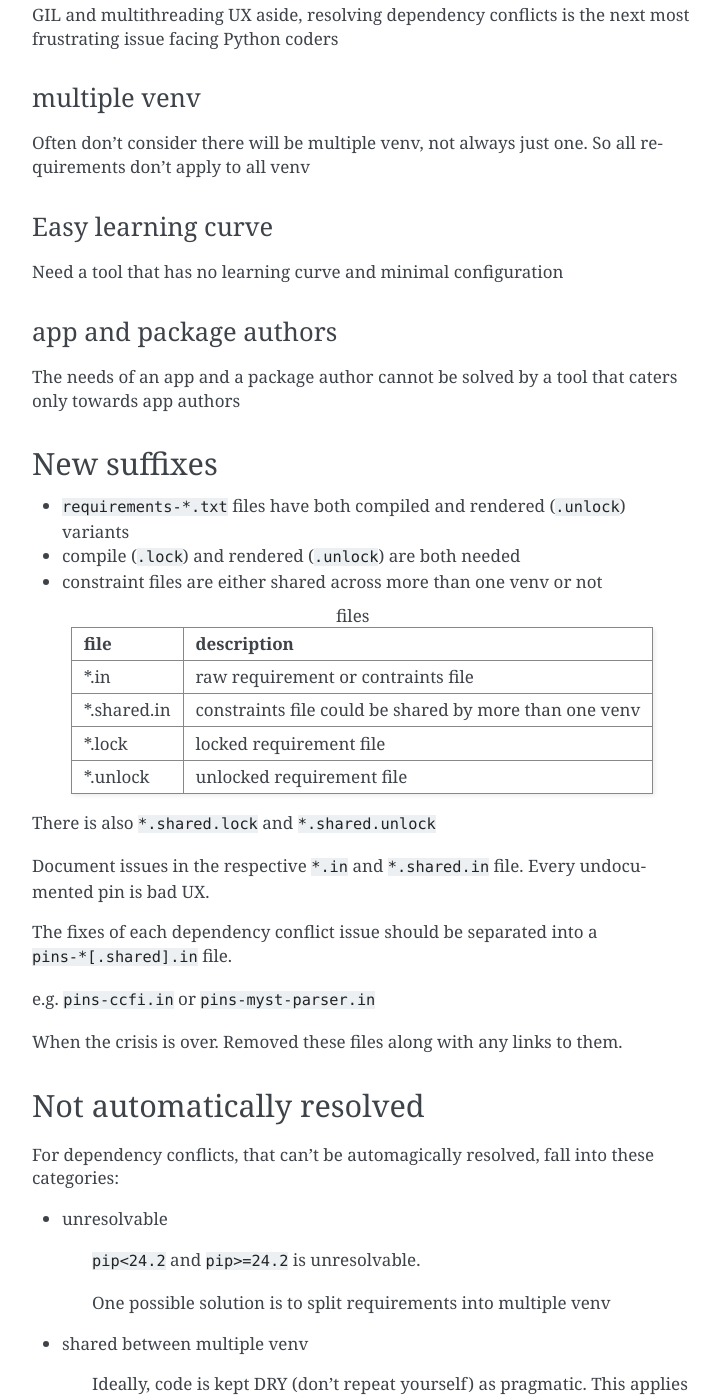
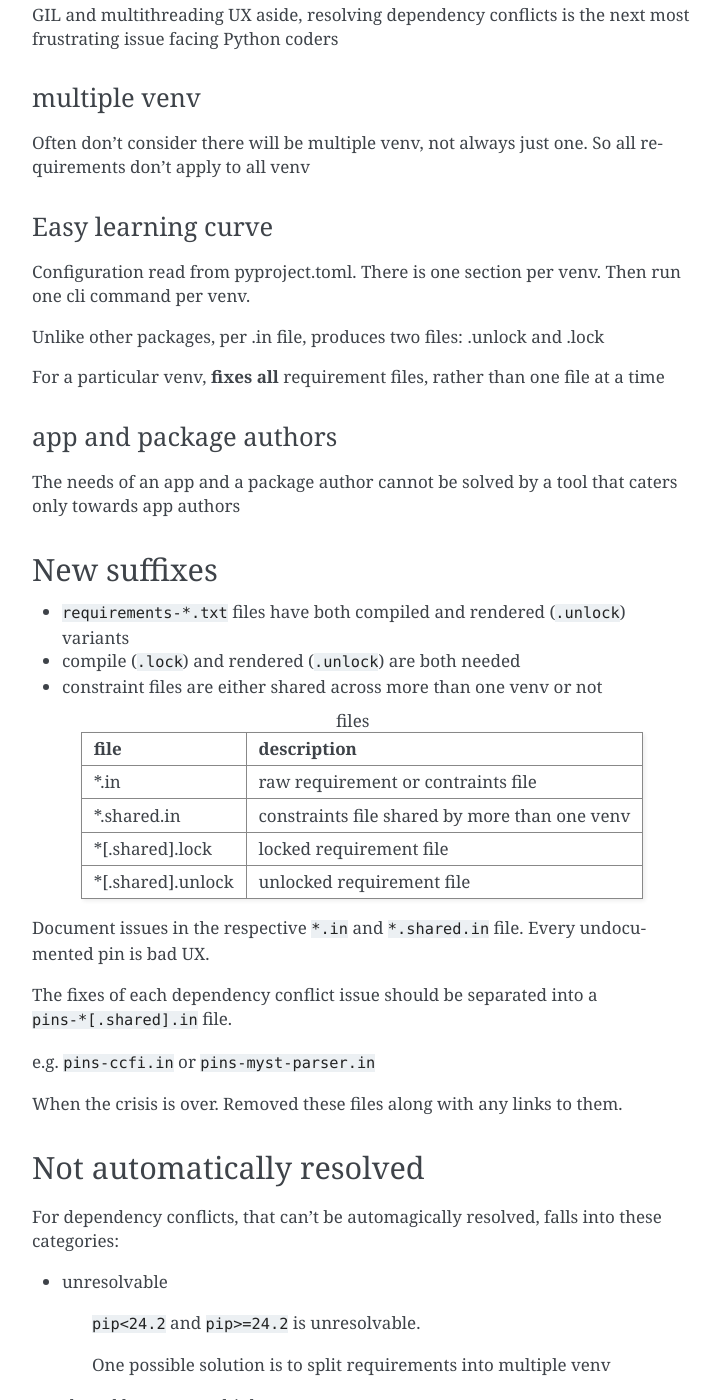
Before and after one commit to msftcangoblowm/wreck, a Sphinx documentation site: the page built from docs/overview.rst, in a window 1280 px wide and 1400 px high, scrolled down 1430 px. Shown: the whole window, without its empty margins (388-1108 px from the left). Built offline with Sphinx 7.4.7, drawn with Linux system fonts in a browser that asks for light colours; the version number could not be read and is left out; some of the changed text lies outside the part shown.

Commit message:
add issue and PR templates
- docs: remove mentions to nonexistent module wreck.lock_inspect
- docs: sync README.rst and docs/overview.rst
- ci: add release drafter gh workflow
- ci: add issue and PR templates

```diff
--- a/docs/conf.py
+++ b/docs/conf.py
@@ -147,6 +147,10 @@
         "https://github.com/psf/black",
         ("objects-black.inv", "objects-black.txt"),
     ),
+    "sphinxdocs": (
+        "https://www.sphinx-doc.org/en/master",
+        ("objects-sphinxdocs.inv", "objects-sphinxdocs.txt"),
+    ),
 }
 intersphinx_disabled_reftypes = ["std:doc"]
 autodoc_type_aliases = {
--- /dev/null
+++ b/docs/objects-sphinxdocs.txt
@@ -0,0 +1,5 @@
+# Sphinx inventory version 2
+# Project: Sphinx 8.1.3
+# Version: 8.1.3
+sphinx-ext-napoleon std:doc -1 usage/extensions/napoleon.html sphinx.ext.napoleon
+sphinx-ext-napoleon:overview std:label -1 usage/extensions/napoleon.html#overview Overview
--- a/docs/overview.rst
+++ b/docs/overview.rst
@@ -77,7 +77,13 @@
 Easy learning curve
 """"""""""""""""""""
 
-Need a tool that has no learning curve and minimal configuration
+Configuration read from pyproject.toml. There is one section per venv. Then
+run one cli command per venv.
+
+Unlike other packages, per .in file, produces two files: .unlock and .lock
+
+For a particular venv, **fixes all** requirement files, rather than one
+file at a time
 
 app and package authors
 """"""""""""""""""""""""
@@ -99,11 +105,9 @@
    :widths: auto
 
    "\*.in", "raw requirement or contraints file"
-   "\*.shared.in", "constraints file could be shared by more than one venv"
-   "\*.lock", "locked requirement file"
-   "\*.unlock", "unlocked requirement file"
-
-There is also ``*.shared.lock`` and ``*.shared.unlock``
+   "\*.shared.in", "constraints file shared by more than one venv"
+   "\*[.shared].lock", "locked requirement file"
+   "\*[.shared].unlock", "unlocked requirement file"
 
 Document issues in the respective ``*.in`` and ``*.shared.in`` file. Every
 undocumented pin is bad UX.
@@ -118,8 +122,8 @@
 Not automatically resolved
 ---------------------------
 
-For dependency conflicts, that can't be automagically resolved, fall
-into these categories:
+For dependency conflicts, that can't be automagically resolved,
+falls into these categories:
 
 - unresolvable
 
@@ -258,13 +262,16 @@
 Known issues
 -------------
 
-Any/all known shortcomings should be tracked within ``CHANGES.rst`` section
+Any/all known shortcomings are tracked within ``CHANGES.rst`` section
 ``Known regressions``.
 
 Accepted feature requests are tracked within ``CHANGES.rst`` section ``Feature request``.
 There should also be a cooresponding issue.
 
-PRs should come with complete documentation and sufficient unittests.
+Contributing advice
+--------------------
+
+See :doc:`contributing`
 
 License
 --------
```
Also changed, not shown: CHANGES.rst (+17 -7 lines), README.rst (+41 -14 lines), docs/contributing.rst (+11 -0 lines), docs/objects-wreck.txt (+32 -36 lines), .github/ISSUE_TEMPLATE/bug-report.md (added), .github/ISSUE_TEMPLATE/feature-request.md (added), .github/PULL_REQUEST_TEMPLATE.md (added), 6 other files.
